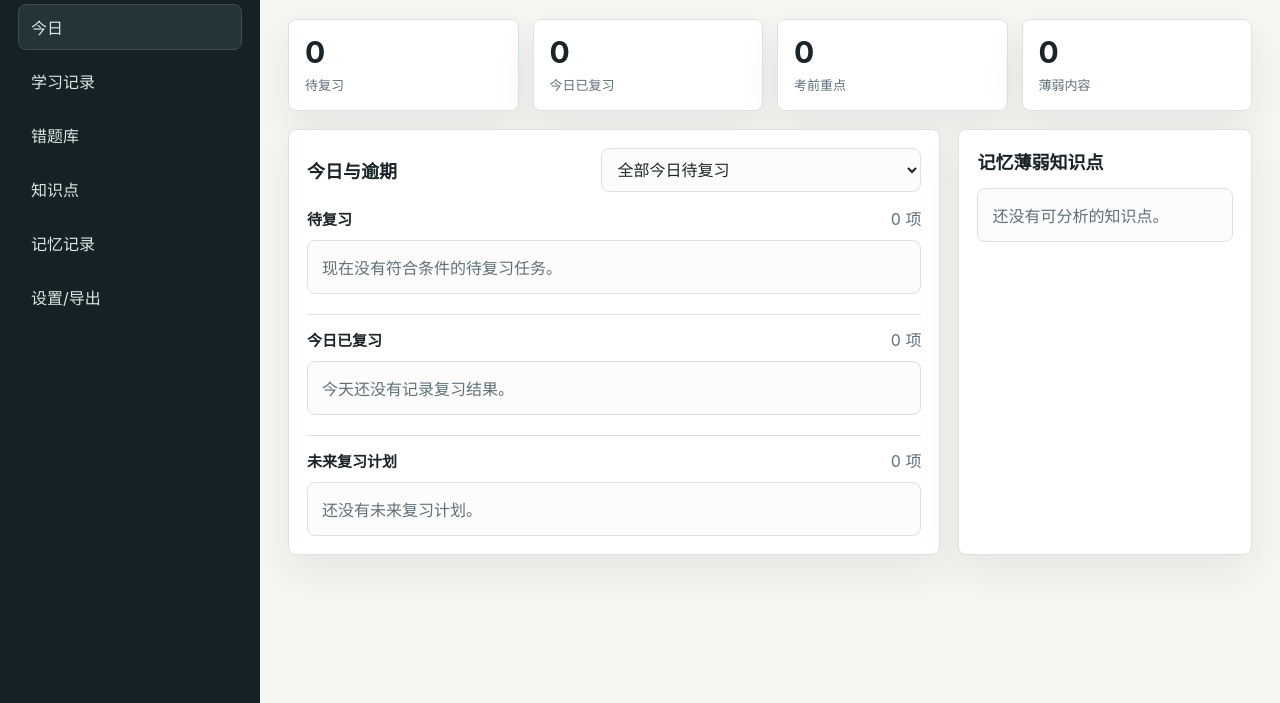
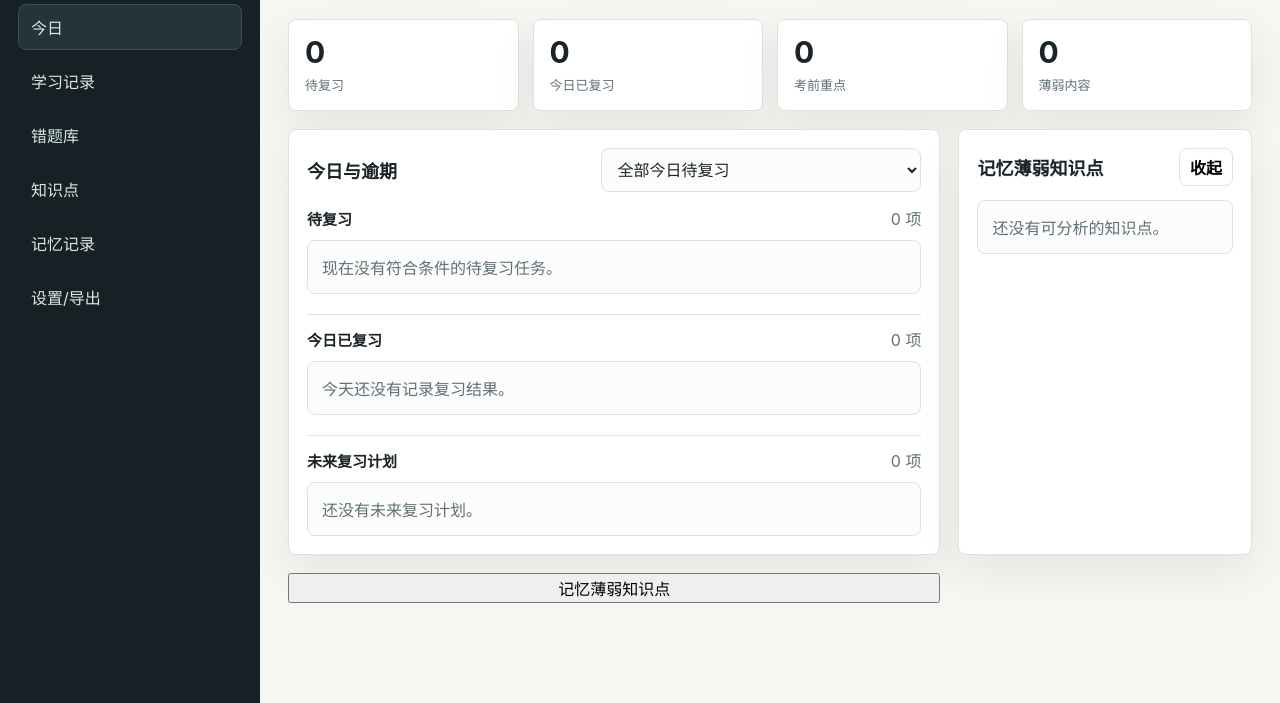
Before and after one commit to roychenccecc/memory-review-app, a plain HTML site: page index.html in a window 1280 px wide. Shown: the part 97-800 px from the top of the page. Drawn offline with Linux system fonts and the light colour scheme.

Commit message:
Add weak knowledge panel collapse (index.html)

```diff
--- a/index.html
+++ b/index.html
@@ -4,7 +4,7 @@
     <meta charset="utf-8" />
     <meta name="viewport" content="width=device-width, initial-scale=1" />
     <title>自适应复习与错题管理器</title>
-    <link rel="stylesheet" href="styles.css?v=20260630-score-chain-v3" />
+    <link rel="stylesheet" href="styles.css?v=20260702-weak-tags-collapse" />
   </head>
   <body>
     <div class="app-shell">
@@ -41,7 +41,7 @@
 
         <section class="view active" id="dashboard">
           <div class="stats-grid" id="statsGrid"></div>
-          <div class="content-grid">
+          <div class="content-grid" id="dashboardContentGrid">
             <section class="panel wide">
               <div class="panel-head">
                 <h3>今日与逾期</h3>
@@ -54,12 +54,14 @@
               </div>
               <div class="task-list" id="taskList"></div>
             </section>
-            <section class="panel">
+            <section class="panel weak-tags-panel" id="weakTagsPanel">
               <div class="panel-head">
                 <h3>记忆薄弱知识点</h3>
+                <button class="small-button" id="collapseWeakTagsBtn" type="button">收起</button>
               </div>
               <div id="weakTags" class="tag-insight-list"></div>
             </section>
+            <button class="weak-tags-rail" id="expandWeakTagsBtn" type="button">记忆薄弱知识点</button>
           </div>
         </section>
 
@@ -625,6 +627,6 @@
 
     <datalist id="tagOptions"></datalist>
     <div class="toast" id="toast" role="status" aria-live="polite"></div>
-    <script src="app.tag-selector-tree.js?v=20260630-score-chain-v3"></script>
+    <script src="app.tag-selector-tree.js?v=20260702-weak-tags-collapse"></script>
   </body>
 </html>
```
